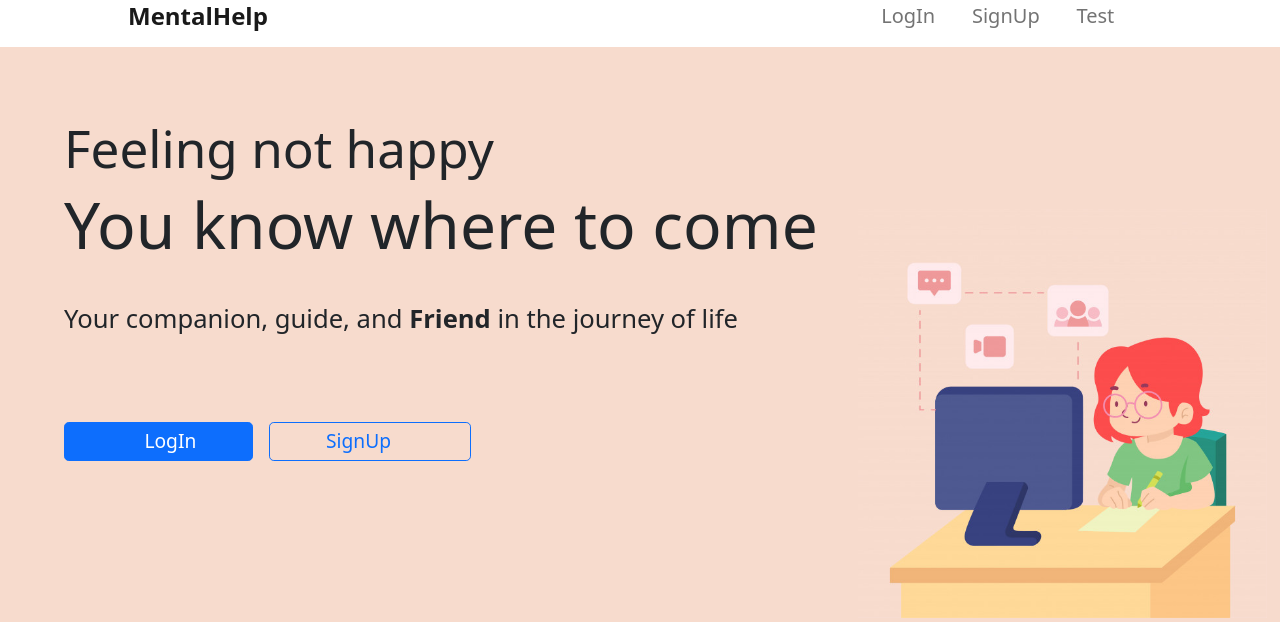
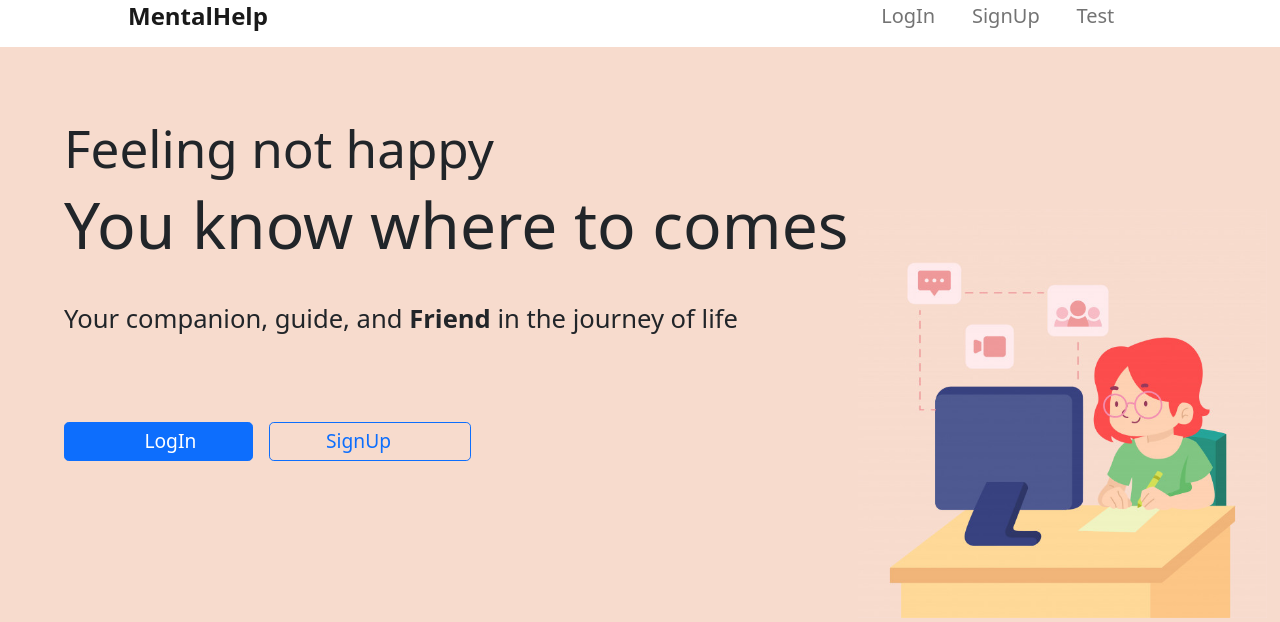
Before and after one commit to choudharyvikash20/Mental_help, a Django app: page / in a window 1280 px wide. Shown: the part 15-637 px from the top of the page. Run offline with Django 3.2, Linux system fonts and the light colour scheme.

Commit message:
Update index.html

```diff
--- a/web_app/templates/index.html
+++ b/web_app/templates/index.html
@@ -38,7 +38,7 @@
 
     <div class="introText">
       <h1 class="introMainTitle">Feeling not happy</h1>
-      <h2 class="introSubTitle">You know where to come</h2>
+      <h2 class="introSubTitle">You know where to comes</h2>
       <h2 class="tagLine">Your companion, guide, and <strong>Friend </strong>in the journey of life</h2>
       <button type="button" class="btn btn-lg btn-primary introLoginButton">LogIn</button>
       <button type="button" class="btn btn-lg btn-outline-primary introSignUpButton">SignUp</button>
```
